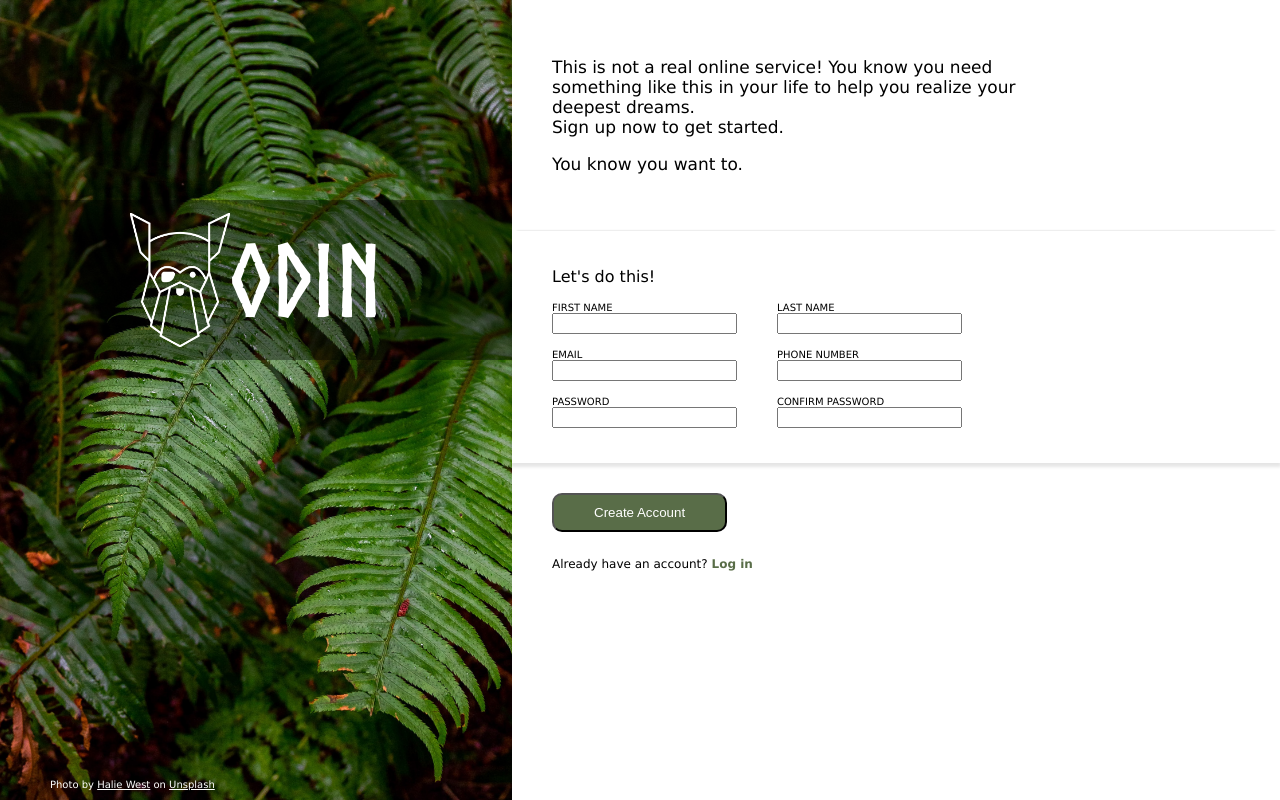
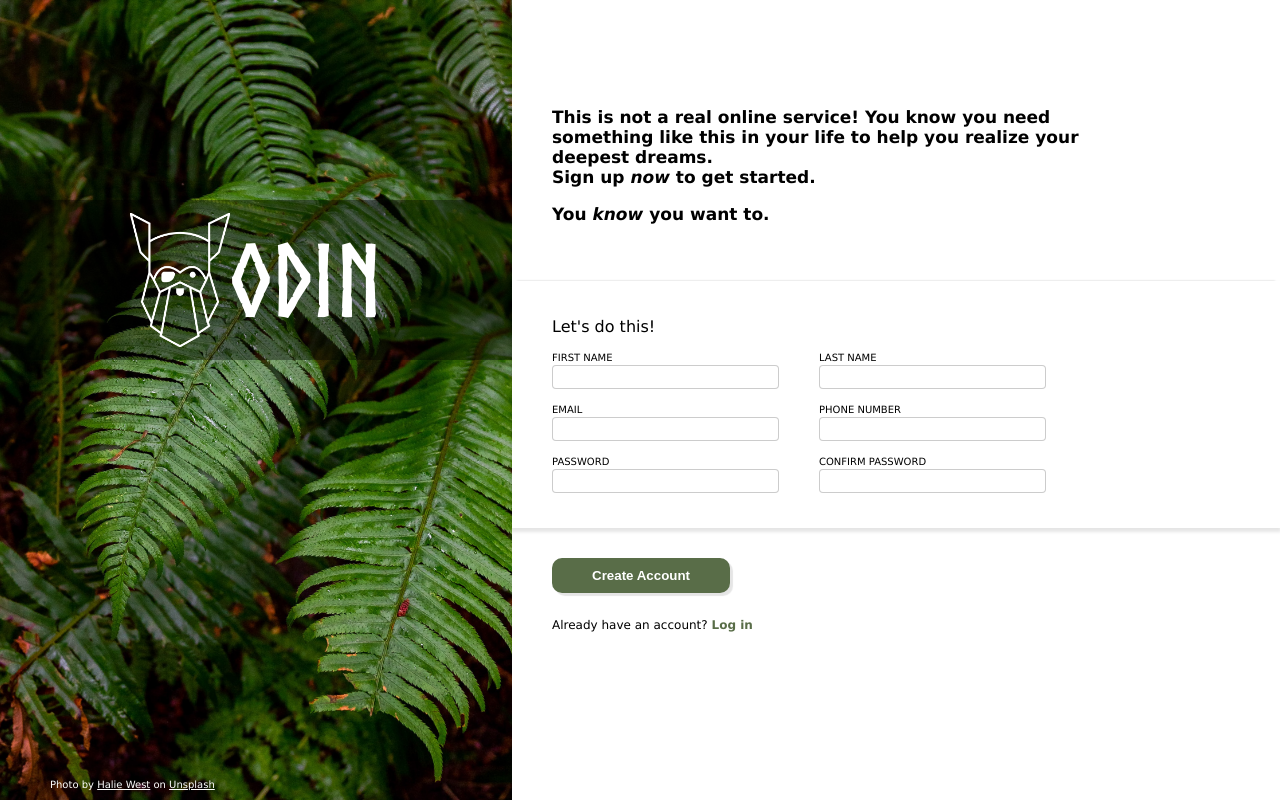
Before and after one commit to yilee1221/signup-form, a plain HTML site: page index.html in a window 1280 px wide. Drawn offline with Linux system fonts and the light colour scheme.

Commit message:
finished css

```diff
--- a/index.html
+++ b/index.html
@@ -21,8 +21,8 @@
         <div class="disclaimer">
             <p>This is not a real online service! You know you need
                 something like this in your life to help you realize
-                your deepest dreams. <br>Sign up now to get started.</p>
-            <p>You know you want to.</p>
+                your deepest dreams. <br>Sign up <em>now</em> to get started.</p>
+            <p>You <em>know</em> you want to.</p>
         </div>
         <div class="info">
             <p>Let's do this!</p>
--- a/style.css
+++ b/style.css
@@ -18,8 +18,10 @@ body {
 
 .disclaimer {
     font-size: 17px;
+    font-weight: 700;
     padding: 40px;
-    max-width: 500px;
+    max-width: 550px;
+    margin-top: 50px;
 }
 
 .end {
@@ -72,9 +74,14 @@ body {
     display: flex;
     gap: 40px;
 }
-
+input {
+    border: 1px solid rgba(0,0,0,0.2);
+    border-radius: 4px;
+    font-size: 17px;
+}
 .labels > label {
     font-size: 10px;
+    margin-bottom: 2px;
 }
 .logo {
     padding: 10px;
@@ -90,6 +97,9 @@ button {
     background-color: var(--darkgreen);
     padding: 10px 40px;
     border-radius: 10px;
+    border: none;
+    box-shadow: 3px 3px 1px rgba(0,0,0,0.1);
+    font-weight: bold;
 }
 a {
     color: inherit;
```
